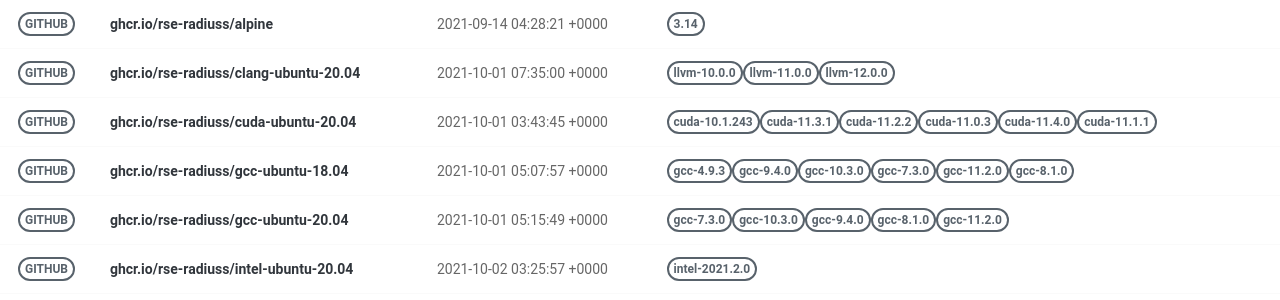
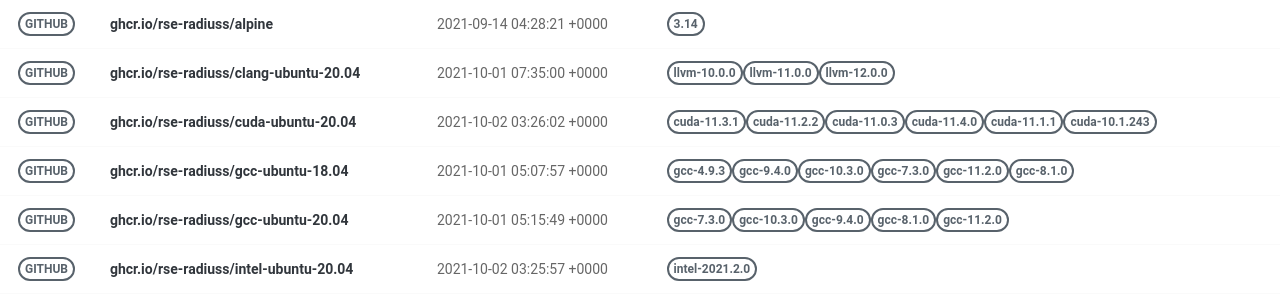
Before and after one commit to rse-ops/docker-images, a Jekyll site: the page built from pages/index.md, in a window 1280 px wide. Shown: the part 130-430 px from the top of the page. Built offline with Jekyll 4.4.1, drawn with Linux system fonts in a browser that asks for light colours; nearby versions of some CDN libraries.

Commit message:
Automated push to update library 2021-10-02

```diff
--- a/_library/ghcr.io-rse-radiuss-cuda-ubuntu-20.04.md
+++ b/_library/ghcr.io-rse-radiuss-cuda-ubuntu-20.04.md
@@ -1,14 +1,11 @@
 ---
 layout: container
 name: ghcr.io/rse-radiuss/cuda-ubuntu-20.04
-updated_at: 2021-10-01 03:43:45.858340
+updated_at: 2021-10-02 03:26:02.364702
 
 
 container_url: https://github.com/orgs/rse-radiuss/packages/container/package/cuda-ubuntu-20.04
 versions:
- - tag: cuda-10.1.243
-   dockerfile: https://github.com/rse-radiuss/docker-images/blob/main/ubuntu/cuda/Dockerfile
-   manifest: https://crane.ggcr.dev/manifest/ghcr.io/rse-radiuss/cuda-ubuntu-20.04:cuda-10.1.243
  - tag: cuda-11.3.1
    dockerfile: https://github.com/rse-radiuss/docker-images/blob/main/ubuntu/cuda/Dockerfile
    manifest: https://crane.ggcr.dev/manifest/ghcr.io/rse-radiuss/cuda-ubuntu-20.04:cuda-11.3.1
```
Also changed, not shown: other parts of _library/ghcr.io-rse-radiuss-cuda-ubuntu-20.04.md (+3 -0 lines).
